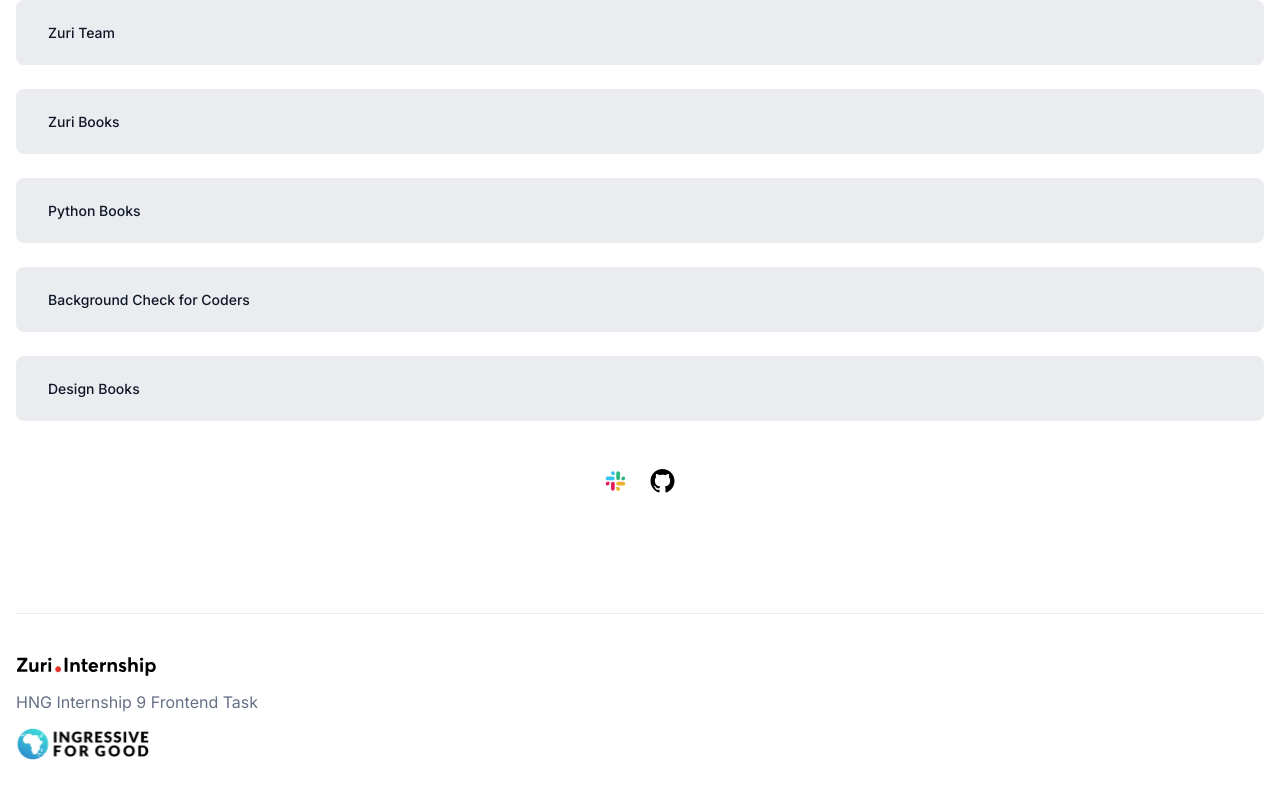
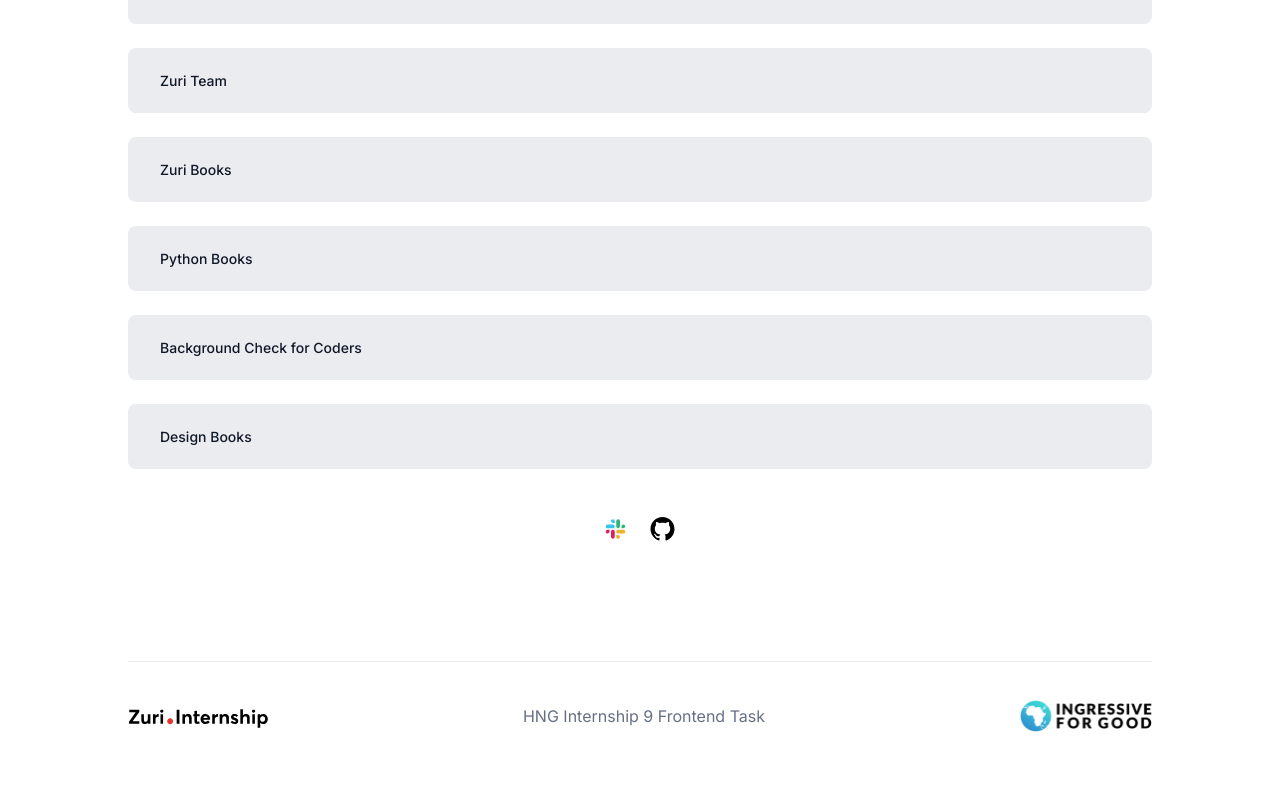
Before and after one commit to LazyCoder4542/HNG, a React (Create React App) app in the folder react-app/: page / in a window 1280 px wide. Shown: the part 344-1142 px from the top of the page. Built offline with nearby package versions, Linux system fonts and the light colour scheme.

Commit message:
footer responsive

```diff
--- a/react-app/src/App.css
+++ b/react-app/src/App.css
@@ -1 +1 @@
-*{padding:0;margin:0;box-sizing:border-box}:root{--page-padding: 0}body{background-color:#fff;font-family:"Inter";font-weight:400;color:#101828;min-height:100vh}.btn{line-height:1.5rem;font-size:1rem;display:inline-flex;align-items:center;justify-content:center;gap:.75rem;padding:.75rem 2.25rem;font-weight:600;border-radius:.5rem}.btn.btn-primary{color:#fff;background-color:#6938ef}.btn.btn-secondary{color:#344054;border:1.67px solid #d0d5dd}a{all:unset;color:inherit;cursor:pointer}*:has(>svg){display:inline-flex;align-items:center}@media screen and (min-width: 1024px){:root{--page-padding: 3rem 7rem}}
+*{padding:0;margin:0;box-sizing:border-box}:root{--page-padding: 0}body{padding:var(--page-padding);background-color:#fff;font-family:"Inter";font-weight:400;color:#101828;min-height:100vh}#root{display:flex;flex-direction:column;min-height:100vh;justify-content:space-between}#root>.container{margin:auto 0}.btn{line-height:1.5rem;font-size:1rem;display:inline-flex;align-items:center;justify-content:center;gap:.75rem;padding:.75rem 2.25rem;font-weight:600;border-radius:.5rem}.btn.btn-primary{color:#fff;background-color:#6938ef}.btn.btn-secondary{color:#344054;border:1.67px solid #d0d5dd}a{all:unset;color:inherit;cursor:pointer}*:has(>svg){display:inline-flex;align-items:center}@media screen and (min-width: 1024px){:root{--page-padding: 3rem 7rem}}
--- a/react-app/src/App.sass
+++ b/react-app/src/App.sass
@@ -6,11 +6,19 @@
 :root
     --page-padding: 0
 body
+    padding: var(--page-padding)
     background-color: variables.$clr-white
     font-family: variables.$ff-main
     font-weight: 400
     color: variables.$clr-gray-900
     min-height: 100vh
+#root
+    display: flex
+    flex-direction: column
+    min-height: 100vh
+    justify-content: space-between
+    &>.container
+        margin: auto 0
 .btn
     @include variables.button
     &.btn-primary
--- a/react-app/src/components/molecules/Footer.css
+++ b/react-app/src/components/molecules/Footer.css
@@ -1 +1 @@
-#site-footer{padding:2rem 1rem}#site-footer .container{border-top:1px solid #eaecf0;padding-top:2.375rem;display:flex;gap:1rem;flex-direction:column}#site-footer .container span:nth-child(2){color:#667085}#site-footer .container span:nth-child(3) svg{height:2rem;width:auto}
+#site-footer{padding:2rem 1rem}#site-footer .container{border-top:1px solid #eaecf0;padding-top:2.375rem;display:flex;gap:1rem;flex-direction:column}#site-footer .container span:nth-child(2){color:#667085}#site-footer .container span:nth-child(3) svg{height:2rem;width:auto}@media screen and (min-width: 768px){#site-footer .container{justify-content:space-between;flex-direction:row;align-items:center}span:nth-child(2){width:100%;text-align:center}}
--- a/react-app/src/components/molecules/Footer.sass
+++ b/react-app/src/components/molecules/Footer.sass
@@ -13,3 +13,12 @@
             svg
                 height: 2rem
                 width: auto
+@media screen and ( min-width: 768px )
+    #site-footer
+        .container
+            justify-content: space-between
+            flex-direction: row
+            align-items: center
+    span:nth-child(2)
+        width: 100%
+        text-align: center
--- a/react-app/src/components/pages/404.css
+++ b/react-app/src/components/pages/404.css
@@ -1 +1 @@
-main,section{display:flex;flex-direction:column}main{font-size:1rem;font-weight:500;padding:4rem 1rem;text-align:left}section#error{gap:1rem}section#error header{width:100%;font-weight:600}section#error header small{color:#5925dc;font-size:inherit}section#error header h1{font-size:2.25rem}section#error p{color:#475467}section#error .buttons{margin-top:2rem;width:100%;display:flex;flex-direction:column;gap:.75rem}@media screen and (max-width: 1023.9px){#site-footer{display:none}main{height:100vh;justify-content:center}}
+main,section{display:flex;flex-direction:column}main{height:100%;font-size:1rem;font-weight:500;padding:4rem 1rem;text-align:left;margin-bottom:auto;justify-content:center}section#error{gap:1rem}section#error header{width:100%;font-weight:600}section#error header small{color:#5925dc;font-size:inherit}section#error header h1{font-size:2.25rem}section#error p{color:#475467}section#error .buttons{margin-top:2rem;width:100%;display:flex;flex-direction:column;gap:.75rem}
--- a/react-app/src/components/pages/404.sass
+++ b/react-app/src/components/pages/404.sass
@@ -3,10 +3,13 @@ main, section
     display: flex
     flex-direction: column
 main
+    height: 100%
     font-size: 1rem
     font-weight: 500
     padding: 4rem 1rem
     text-align: left
+    margin-bottom: auto
+    justify-content: center
 
 section#error
     gap: 1rem
@@ -26,9 +29,3 @@ section#error
         display: flex
         flex-direction: column
         gap: .75rem
-@media screen and ( max-width: 1023.9px )
-    #site-footer
-        display: none
-    main
-        height: 100vh
-        justify-content: center
```
